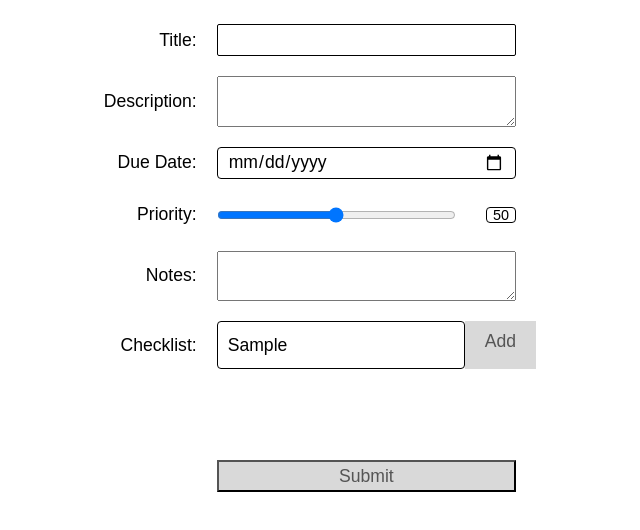
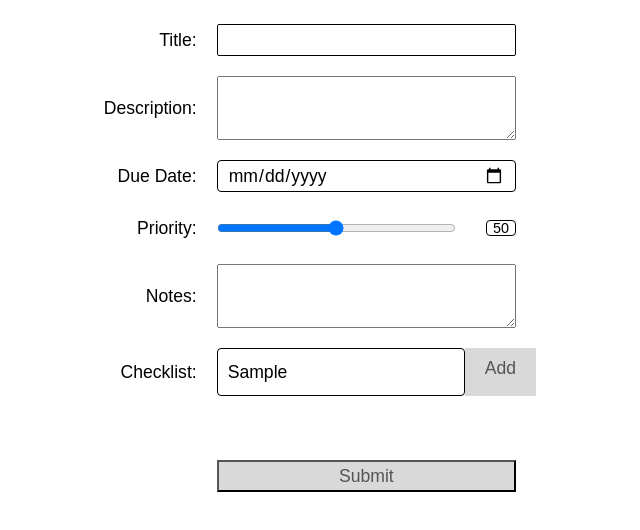
Before and after one commit to Jmchek/todo-list, a website built with webpack: page dist/index.html in a window 1280 px wide. Both pictures are taken after typing "Sample", "Sample", "2020-01-15", "Sample", "Sample" into the empty fields and a click on the button "Submit". Shown: the whole page, without its empty margins (358-998 px from the left). Built offline with nearby package versions, Linux system fonts and the light colour scheme.

Commit message:
style forms, add local storage functionality to form-module

```diff
--- a/src/form-module.js
+++ b/src/form-module.js
@@ -1,3 +1,5 @@
+import todosStorer from "./todos-storer.js";
+
 //we will have a dom anchor, it will be dynamic mostly
 // form-module will append to w/e dom anchor we pick the todos form
 
@@ -236,7 +238,8 @@ export default function formMaker() {
     arrForStor.push(document.querySelector(".dueDate").value);
     arrForStor.push(document.querySelector(".priority").value);
     arrForStor.push(document.querySelector(".notes").value);
-    arrForStor.push(checklistItemsArr);
+    arrForStor.push( JSON.stringify(checklistItemsArr));
+
     console.log(arrForStor);
 
     document.querySelector(".title").value = "";
@@ -252,5 +255,18 @@ export default function formMaker() {
     checklistItems.forEach(x => {
       x.textContent = "";
     });
+
+    todosStorer(arrForStor);
+    console.log(localStorage);
+
+    arrForStor.length = 0;
+
+
+    //test stuff here
+    const restoredSession = JSON.parse(localStorage.getItem("undefined"));
+
+    // Now restoredSession variable contains the object that was saved
+    // in localStorage
+    console.log(restoredSession);
   });
 }
--- a/src/todo-list.css
+++ b/src/todo-list.css
@@ -63,6 +63,8 @@ output {
 textarea {
   padding-left: 10px;
   padding-top: 10px;
+
+  min-height: 50px;
 }
 
 .newEleSpan {
```
Also changed, not shown: README.md, dist/bundle.js.
